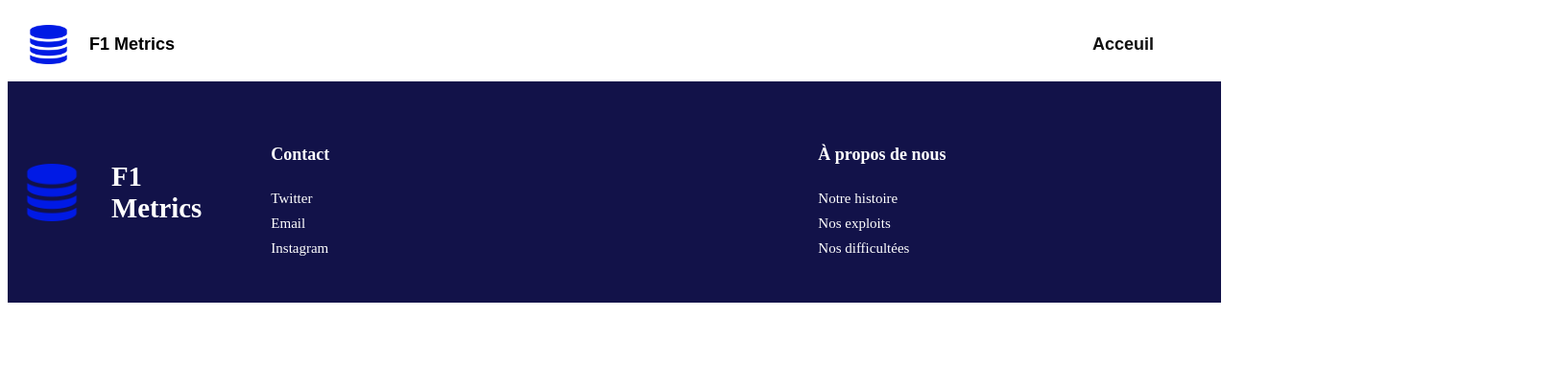
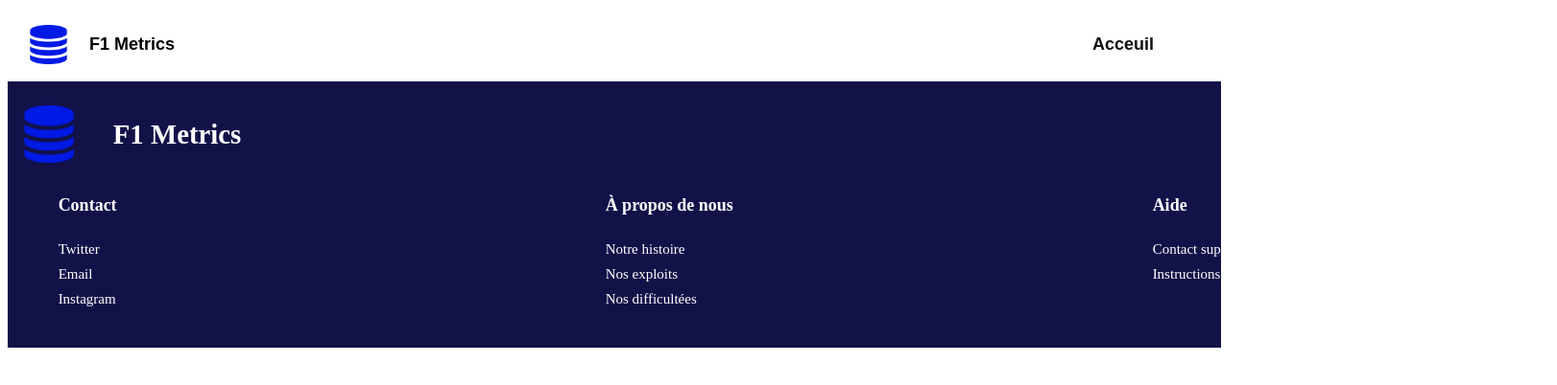
Before and after one commit to Ariony92/SAE-S4.01_Front, an Angular app: page /home in a window 1280 px wide. Shown: the top 402 px of the page at 96% size, 1622 px wide, since content can reach past the window. Built offline with nearby package versions, Linux system fonts and the light colour scheme; no server answers.

Commit message:
correction sass footer

```diff
--- a/src/app/footer/footer.component.sass
+++ b/src/app/footer/footer.component.sass
@@ -3,8 +3,9 @@ footer
   align-items: center
   background-color: #121249
   color: white
-  padding: 2rem 1rem
-  gap: 2rem
+  padding: 2% 1%
+  gap: 3%
+  flex-wrap: wrap
 
   #LogoImage
     width: 60px
```
